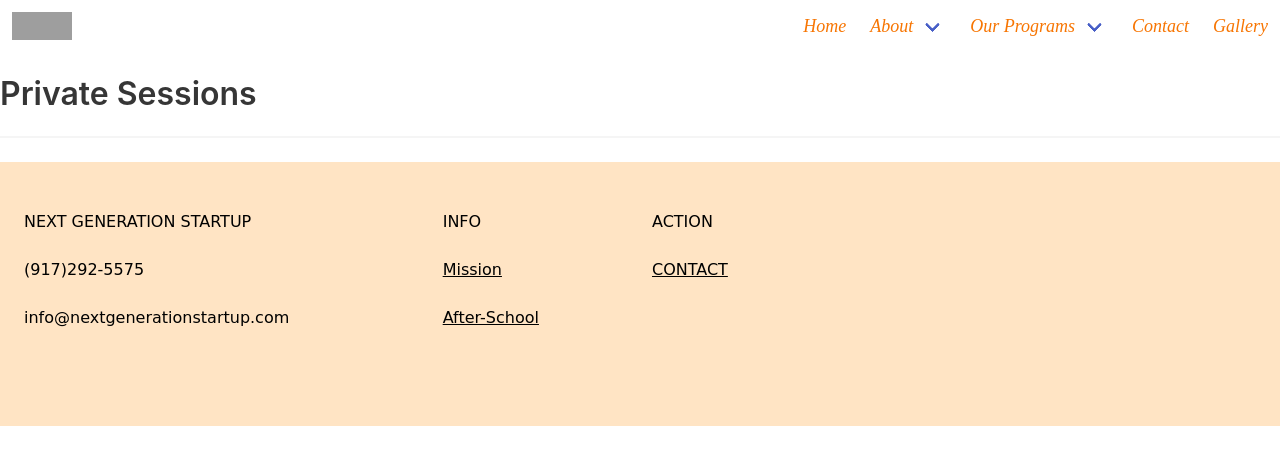
After one commit to Lizmrh/NextGenStartup, a Django app: page /ourProgram/VacationCamps in a window 1280 px wide. The commit adds this page. Shown: the top 465 px of the page. Run offline with Django 4.2, Linux system fonts and the light colour scheme; grey boxes are pictures that could not be loaded.

Commit message:
Created the 3 pages in OurProgram section

```diff
--- /dev/null
+++ b/main_app/templates/OurProgram_VacationCamps.html
@@ -0,0 +1,7 @@
+{% extends 'base.html' %}
+{% block title %}Educational Pods{% endblock %}
+{%block content%}
+    <body>
+        <h1 class="title pt-5">Private Sessions</h1>
+
+{%endblock%}
--- a/main_app/templates/base.html
+++ b/main_app/templates/base.html
@@ -62,13 +62,13 @@
                     </a>
 
                     <div class="navbar-dropdown">
-                        <a class="navbar-item">
+                        <a class="navbar-item" href="/ourProgram/AfterSchoolClasses">
                             After School Classes
                         </a>
-                        <a class="navbar-item">
+                        <a class="navbar-item" href="/ourProgram/VacationCamps">
                             Vacation Camps
                         </a>
-                        <a class="navbar-item">
+                        <a class="navbar-item" href="/ourProgram/PrivateSessions">
                             Private Sessions
                         </a>
                     </div>
--- a/main_app/urls.py
+++ b/main_app/urls.py
@@ -3,10 +3,13 @@ from . import views
 
 urlpatterns = [
     path('', views.Home.as_view(), name='home'),
-    path('courses/', views.CourseList.as_view(), name="course_list"),
     path('about/OurMission', views.About_OurMission.as_view(), name="About_OurMission"),
     path('about/EducationalPods', views.About_EducationalPods.as_view(), name="About_EducationalPods"),
     path('about/Schools', views.About_Schools.as_view(), name="About_Schools"),
     path('about/ForParents', views.About_ForParents.as_view(), name="About_ForParents"),
     path('about/MainGallery', views.About_MainGallery.as_view(), name="course_About_MainGallery"),
+
+    path('ourProgram/AfterSchoolClasses', views.OurProgram_AfterSchoolClasses.as_view(), name="OurProgram_AfterSchoolClasses.html"),
+    path('ourProgram/VacationCamps', views.OurProgram_VacationCamps.as_view(), name="OurProgram_VacationCamps.html"),
+    path('ourProgram/PrivateSessions', views.OurProgram_PrivateSessions.as_view(), name="OurProgram_PrivateSessions.html"),
 ]
--- a/main_app/views.py
+++ b/main_app/views.py
@@ -27,15 +27,20 @@ class About_MainGallery(TemplateView):
     template_name = "About_MainGallery.html"
 
 
-
-
-class CourseList(TemplateView):
-    template_name = "course_list.html"
+class OurProgram_AfterSchoolClasses(TemplateView):
+    template_name = "OurProgram_AfterSchoolClasses.html"
 
     def get_context_data(self, **kwargs):
         context = super().get_context_data(**kwargs)
         context["courses"] = courses
         return context
+
+class OurProgram_VacationCamps(TemplateView):
+    template_name = "OurProgram_VacationCamps.html"
+
+class OurProgram_PrivateSessions(TemplateView):
+    template_name = "OurProgram_PrivateSessions.html"
+
 
 class Course:
     def __init__(self, name, image, description, grades):
```
Also changed, not shown: main_app/templates/OurProgram_PrivateSessions.html (added, +7 -0 lines), main_app/templates/OurProgram_AfterSchoolClasses.html (renamed from main_app/templates/course_list.html).
